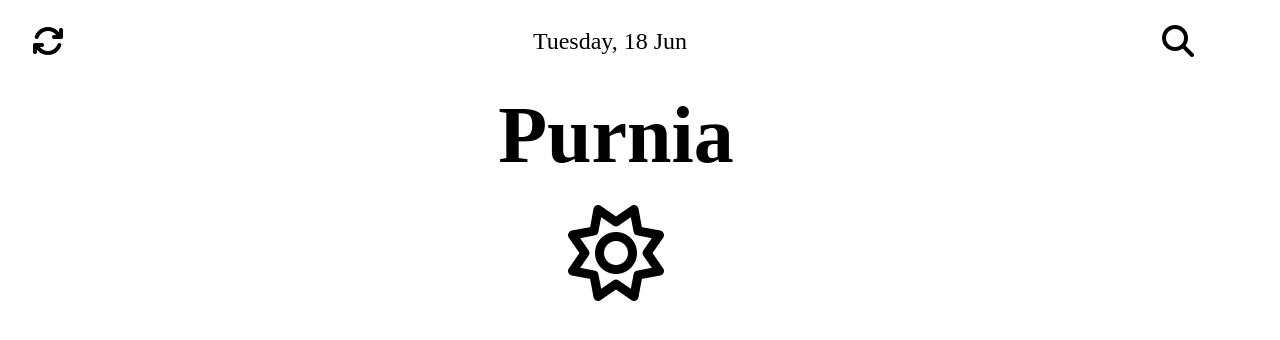
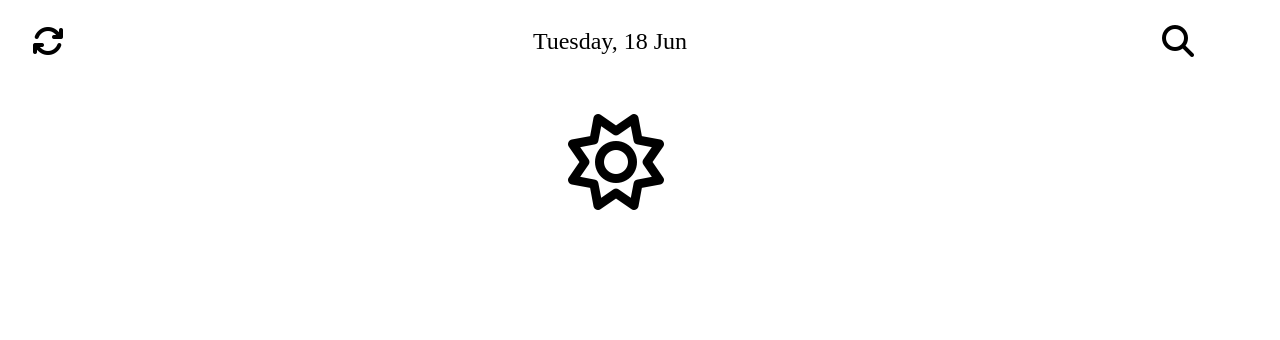
Before and after one commit to rupeshsaha/ClimaLive, a plain HTML site: page index.html in a window 1280 px wide. Drawn offline with Linux system fonts and the light colour scheme.

Commit message:
Update index.html

```diff
--- a/index.html
+++ b/index.html
@@ -18,7 +18,7 @@
     </div>
 
     <div class="weather">
-    <div class="location">Purnia</div>
+    <div class="location"></div>
     <div class="brief"></div>
     <div class="brief-image"><i class="fa-regular fa-sun"></i></div>
     <div class="temperature"></div>
```
